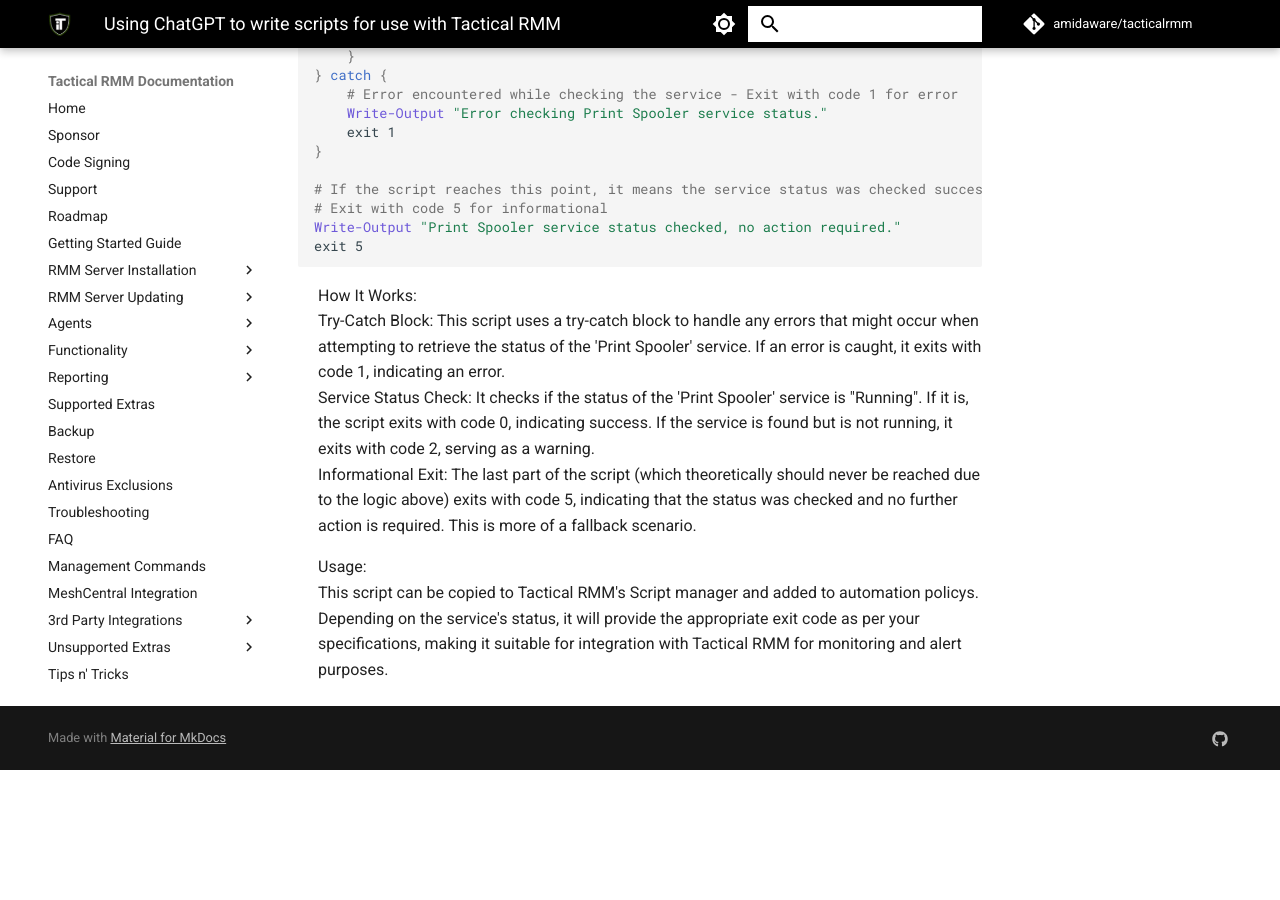
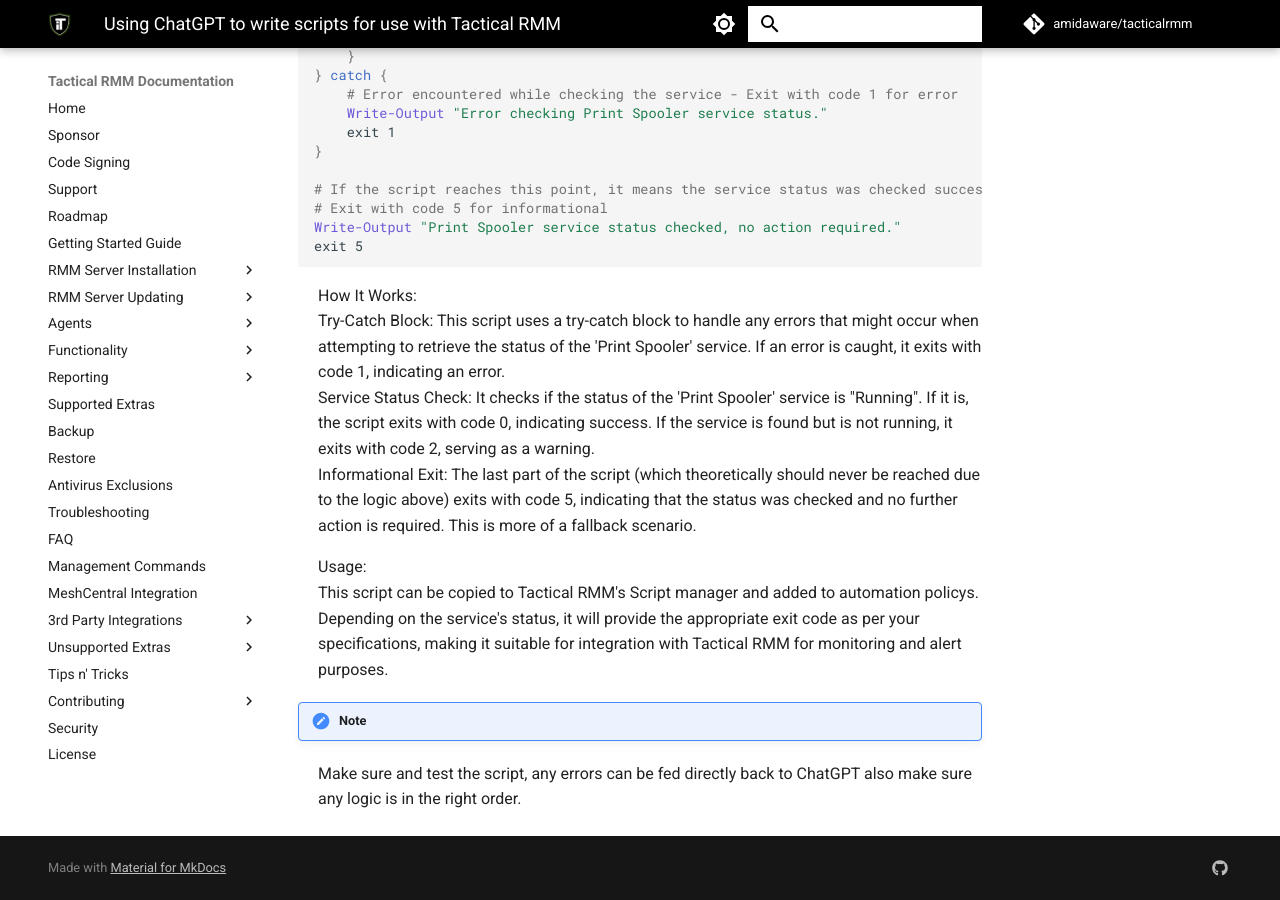
Before and after one commit to amidaware/trmm-docs, an MkDocs documentation site: the page built from docs/using_chatgpt.md, in a window 1280 px wide and 900 px high, scrolled down 1562 px. Built offline with MkDocs 1.6.1 and Material for MkDocs 9.7.7, drawn with Linux system fonts in a browser that asks for light colours; comment, search, counter and statistics services are not loaded; before the commit the page ends 2332 px from its top, so only the background shows below that.

Commit message:
Update using_chatgpt.md

```diff
--- a/docs/using_chatgpt.md
+++ b/docs/using_chatgpt.md
@@ -77,3 +77,6 @@
 
 Usage:<br>
 This script can be copied to Tactical RMM's Script manager and added to automation policys. Depending on the service's status, it will provide the appropriate exit code as per your specifications, making it suitable for integration with Tactical RMM for monitoring and alert purposes.
+
+!!!note
+Make sure and test the script, any errors can be fed directly back to ChatGPT also make sure any logic is in the right order.
```
